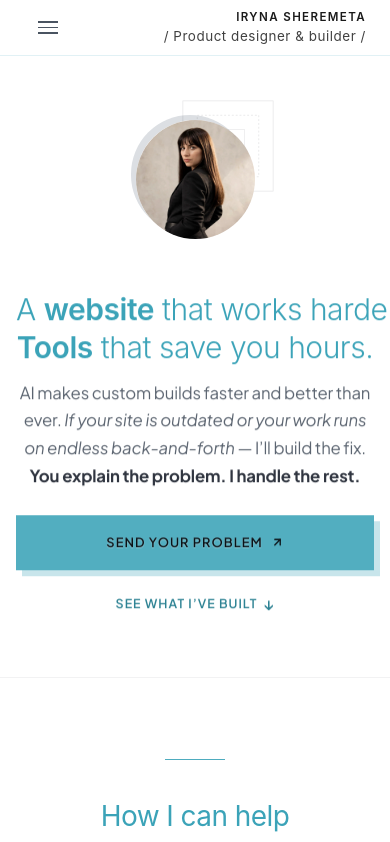
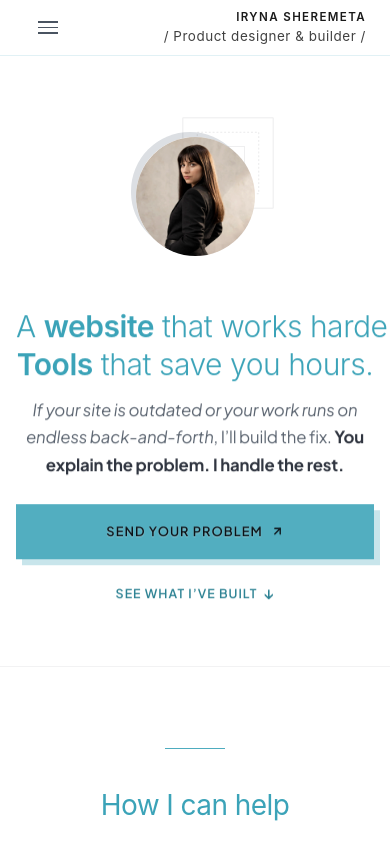
Before and after one commit to Irene2828/porfoliojuly, a Next.js app: page / in a window 390 px wide. Shown: the top 842 px of the page. Built offline with nearby package versions, Linux system fonts and the light colour scheme; no server answers; the database is empty.

Commit message:
Update hero sub copy and push mobile hero content 15% lower

```diff
--- a/src/app/components/Hero.css
+++ b/src/app/components/Hero.css
@@ -2101,7 +2101,7 @@
      інакше фото заїжджає під хедер. */
   .v2-theme .hero-section,
   .hero-section {
-    padding-top: 6.9rem !important;
+    padding-top: 7.94rem !important; /* shifted another 15% lower */
   }
   .v2-theme .hero-image-wrapper,
   .hero-image-wrapper {
@@ -2137,7 +2137,7 @@
   /* Зверху було 50px (6rem − 3.5rem хедер + 10px паддінг враппера) → 25px */
   .v2-theme .hero-section,
   .hero-section {
-    padding-top: 6.9rem !important; /* shifted 15% lower */
+    padding-top: 7.94rem !important; /* shifted another 15% lower */
   }
   /* Знизу було 35px (gap 1.75rem + margin 7px) → 17.5px */
   .v2-theme .hero-container,
--- a/src/app/index.css
+++ b/src/app/index.css
@@ -1048,7 +1048,7 @@ h1, h2, h3, h4, h5, h6 {
     display: flex !important;
     flex-direction: column !important;
     justify-content: space-between !important;
-    padding-top: clamp(7.5rem, 16.1vh, 8.65rem) !important; /* shifted 15% lower */
+    padding-top: clamp(8.63rem, 18.5vh, 9.95rem) !important; /* shifted another 15% lower */
     padding-bottom: clamp(1.25rem, 3.5vw, 1.75rem) !important;
     padding-left: 16px !important;
     padding-right: 16px !important;
--- a/src/app/v2/components/HeroV2.tsx
+++ b/src/app/v2/components/HeroV2.tsx
@@ -63,7 +63,7 @@ export default function HeroV2() {
                   </span>
                 </h1>
                 <p className="hero-frame-paragraph hero-paragraph-anim" style={{ marginTop: '1.7rem', fontSize: '1.213rem', lineHeight: '1.75', color: '#4a5461', maxWidth: '100%', fontWeight: 400, opacity: 1 }}>
-                  AI makes custom builds faster and better than ever. <em style={{ fontStyle: 'italic' }}>If your site is outdated or your work runs on endless back-and-forth</em> — I’ll build the fix. <strong className="hero-body-bold" style={{ fontWeight: 700, color: '#1a202c' }}>You explain the problem. I handle the rest.</strong>
+                  <em style={{ fontStyle: 'italic' }}>If your site is outdated or your work runs on endless back-and-forth</em>, I’ll build the fix. <strong className="hero-body-bold" style={{ fontWeight: 700, color: '#1a202c' }}>You explain the problem. I handle the rest.</strong>
                 </p>
               </div>
 
```
